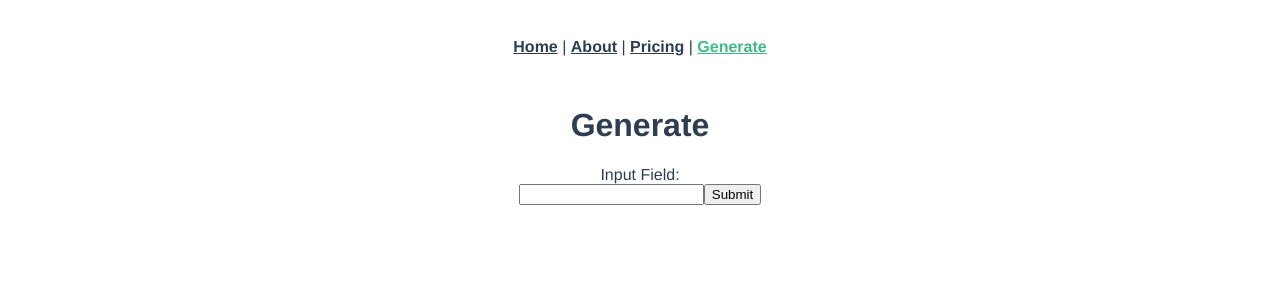
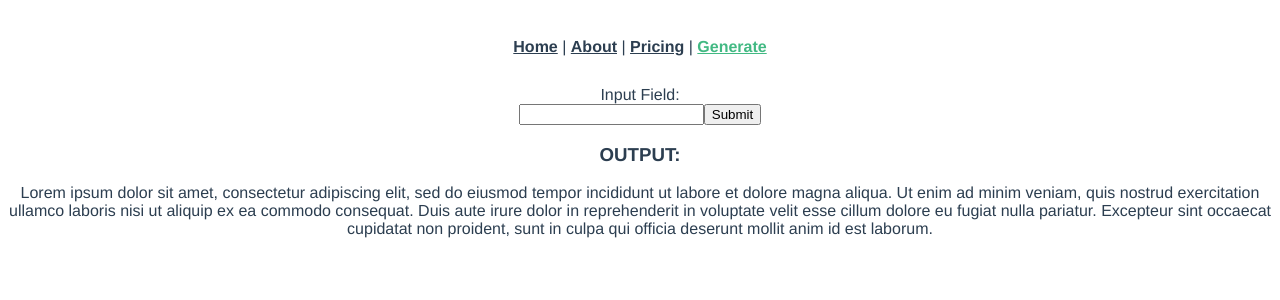
Before and after one commit to AkaliCode/BrainscribeAI, a Vue app in the folder website/: page /#/generate in a window 1280 px wide. Shown: the top 300 px of the page. Built offline with nearby package versions, Linux system fonts and the light colour scheme.

Commit message:
Basic Input Output Fields and using localStorage to save the link

```diff
--- a/website/src/views/GenerateView.vue
+++ b/website/src/views/GenerateView.vue
@@ -1,12 +1,27 @@
 <template>
-  <div class="generate">
-    <h1>Generate</h1>
+
+  <!-- Das Input Field. mit dem doppelpunkt kann man den string danach statt string
+       eine referenz auf eine variable geben. hier zB auf den savedLink. Ansonten
+       führt der button die SaveLink methode aus, welche den eingegebenen Wert local
+       speichert.
+   -->
+  <div class="input">
+    <label for="inputField">Input Field:</label>
+    <form @submit.prevent="submit">
+      <input type="text" id="inputField" :placeholder="savedlink" v-model="link" />
+      <button type="submit" @click="saveLink">Submit</button>
+    </form>
   </div>
-  <label for="inputField">Input Field:</label>
-    <form @submit.prevent="">
-      <input type="text" id="inputField" v-model="message" />
-      <button type="submit" @click="">Submit</button>
-    </form>
+
+  <!-- Das Output Div kann dann basically den Output als Klartext anzeigen
+       Es gibt kein Output "FIELD" in dem Sinne man kann es dann hald noch stylen
+       aber MVP ist das hier genug da der Wert der output ts variable dynamisch
+       angezeigt werden kann. Das macht man mit der Doppelten Klammer.
+   -->
+  <div class="output">
+    <h3>OUTPUT:</h3>
+    <p>{{ output }}</p>
+  </div>
 </template>
 
 <script lang="ts">
@@ -15,13 +30,27 @@
   export default defineComponent({
     data(){
       return{
-        message: "" as string
+        link: "" as string,
+        savedlink: "" as string,
+        output: "    Lorem ipsum dolor sit amet, consectetur adipiscing elit, sed do eiusmod tempor incididunt ut labore et dolore magna aliqua. Ut enim ad minim veniam, quis nostrud exercitation ullamco laboris nisi ut aliquip ex ea commodo consequat. Duis aute irure dolor in reprehenderit in voluptate velit esse cillum dolore eu fugiat nulla pariatur. Excepteur sint occaecat cupidatat non proident, sunt in culpa qui officia deserunt mollit anim id est laborum." as string
+
       }
-      methods: {
-
-    }},
-    created(){
-
-    }
+    },
+    // Es wird onCreate der gesavte link gegetted damit er dann gesetzt
+    // und displayed werden kann
+    created(): void {
+        this.savedlink = localStorage.getItem("savedlink") || "";
+    },
+    methods: {
+      submit() {
+        //Nur nötig falls man mit dem router auf eine andere View pushen will
+        // this.$router.push({ path: "/view", query: { message: this.link } });
+      },
+      // saved den eingegebenen link in den localStorage
+      saveLink() {
+        localStorage.setItem("savedlink", this.link);
+        this.savedlink = this.link;
+      },
+    },
   });
 </script>
```
